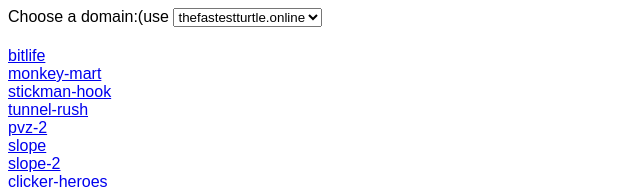
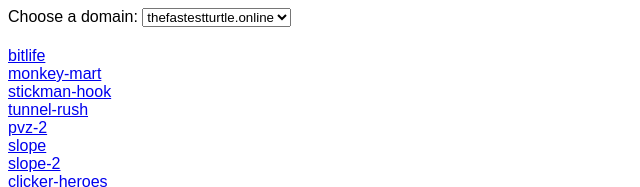
Before and after one commit to eagx/link-generator, a plain HTML site: page index.html in a window 1280 px wide. Shown: the top 187 px of the page, without its empty margins (0-640 px from the left). Drawn offline with Linux system fonts and the light colour scheme.

Commit message:
Update index.html

```diff
--- a/index.html
+++ b/index.html
@@ -10,7 +10,7 @@
 </head>
 <body>
   <div id="domainSelectorBox">
-    <label for="domainSelect">Choose a domain:(use  </label>
+    <label for="domainSelect">Choose a domain: </label>
     <select id="domainSelect">
 
 
```
